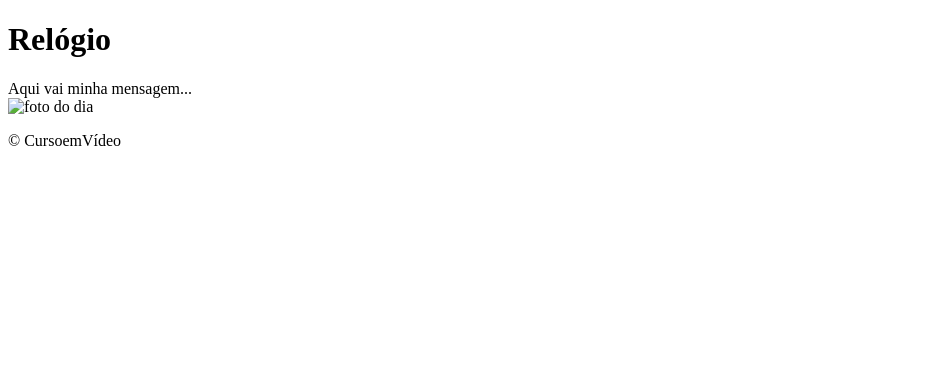
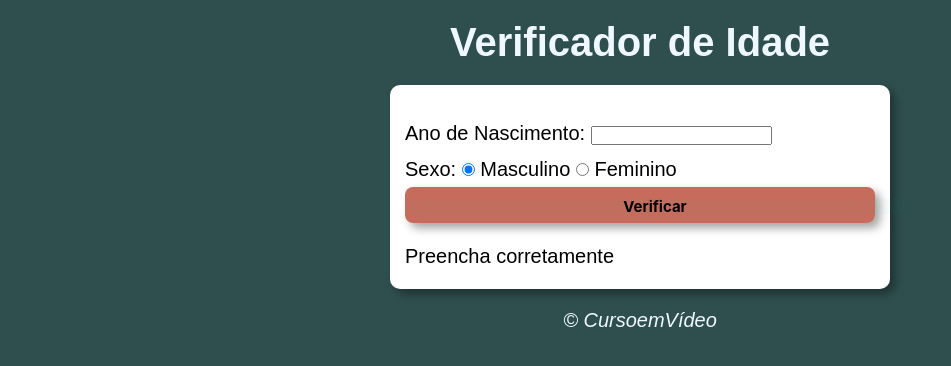
Before and after one commit to Luiz-Gustavo-Machado/CURSO-EM-V-DEO, a plain HTML site: page JavaScript/AULA12ex/ex015/modelo.html in a window 1280 px wide. Shown: the whole page, without its empty margins (0-951 px from the left). Drawn offline with Linux system fonts and the light colour scheme.

Commit message:
update JavaScript

```diff
--- /dev/null
+++ b/JavaScript/AULA12ex/ex015/index.js
@@ -0,0 +1,11 @@
+function verificar() {
+   let data = new Date()
+   let ano = data.getFullYear()
+   let fAno = document.getElementById('txtano')
+   let res = document.querySelector('div#res')
+   if (fAno.value.length == 0 || Number(fAno.value) > ano) {
+    alert('[ERRO] Verifique os dados tente novamente!')
+} else {
+    alert
+}
+}
--- a/JavaScript/AULA12ex/ex015/modelo.html
+++ b/JavaScript/AULA12ex/ex015/modelo.html
@@ -3,25 +3,36 @@
 <head>
     <meta charset="UTF-8">
     <meta name="viewport" content="width=device-width, initial-scale=1.0">
-    <title>Modelo de Exercicio</title>
+    <title>Verificador de idade</title>
     <link rel="stylesheet" href="style.css">
 
 </head>
-<body onload="carregar()">
+<body>
     <header>
-        <h1>Relógio</h1>
+        <h1>Verificador de Idade</h1>
     </header>
     <section>
-        <div id="msg">
-            Aqui vai minha mensagem...
+        <div>
+            <p> Ano de Nascimento:
+                <input type="number" name="txtano "id="txtano" min="0">
+            </p>
+            <p> Sexo:
+                <input type="radio" name="radsex" id="mas" checked>
+                <label for="mas">Masculino</label>
+                <input type="radio" name="radsex" id="fem">
+                <label for="fem">Feminino</label>
+            </p>
+            <p class="botao">
+                <input type="button" value="Verificar" onclick="verificar()">
+            </p>
         </div>
-        <div>
-           <img id="imagem" src="manham.png" alt="foto do dia">
+        <div id="res">
+           Preencha corretamente
         </div>
     </section>
     <footer>
         <p>&copy; CursoemVídeo</p>
     </footer>
-    <script src="./script.js"></script>
+    <script src="index.js"></script>
 </body>
 </html>
--- a/JavaScript/AULA12ex/ex015/style.css
+++ b/JavaScript/AULA12ex/ex015/style.css
@@ -0,0 +1,97 @@
+* {
+    padding: 0;
+    margin: 0;
+    box-sizing: border-box;
+
+}
+
+body {
+    background: #2F4F4F;
+    font: normal 15pt Arial;
+
+}
+
+header {
+    color: aliceblue;
+    margin-top: 20px;
+    text-align: center;
+    transition: transform .4s;
+    animation: fromBottom .7s backwards;
+}
+
+
+
+section {
+    background: white;
+    border-radius: 10px;
+
+    padding: 15px;
+    width: 500px;
+    margin: 20px auto;
+    line-height: 1.8;
+
+    box-shadow: 5px 5px 10px rgba(0, 0, 0, 0.363);
+    transition: transform .4s;
+    animation: fromBottom .7s backwards;
+}
+
+div {
+    margin-top: 15px;
+}
+
+.botao {
+    text-align: center;
+    background-color:rgba(167, 25, 0, 0.637);
+    box-shadow: 5px 5px 10px rgba(0, 0, 0, 0.363);
+    border-radius: 8px;
+}
+.botao:hover {
+    background-color:rgba(80, 5, 0, 0.637);
+    transition: ease 500ms ;
+
+
+}
+
+.botao input {
+    border: none;
+    background-color:rgba(0, 167, 139, 0.027);;
+    font-family: 'Inter', sans-serif;
+    font-size: 15px;
+    line-height: 15px;
+    font-weight: bold;
+    width: 500px;
+}
+
+
+footer {
+    color: aliceblue;
+    text-align: center;
+    font-style: italic;
+}
+
+
+@keyframes fromTop {
+    0% {
+        opacity: 0;
+        transform: translateY(-30px);
+
+    }
+
+    100% {
+        opacity: 1;
+        transform: translateY(0);
+    }
+}
+
+@keyframes fromBottom {
+    0% {
+        opacity: 0;
+        transform: translateY(30px);
+
+    }
+
+    100% {
+        opacity: 1;
+        transform: translateY(0);
+    }
+}
```
Also changed, not shown: JavaScript/AULA12ex/ex015/script.js (deleted).
